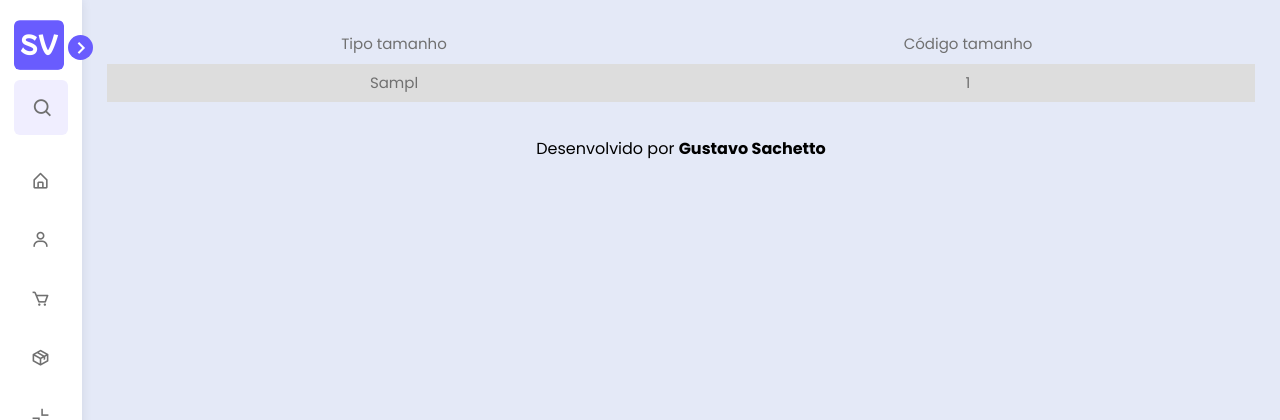
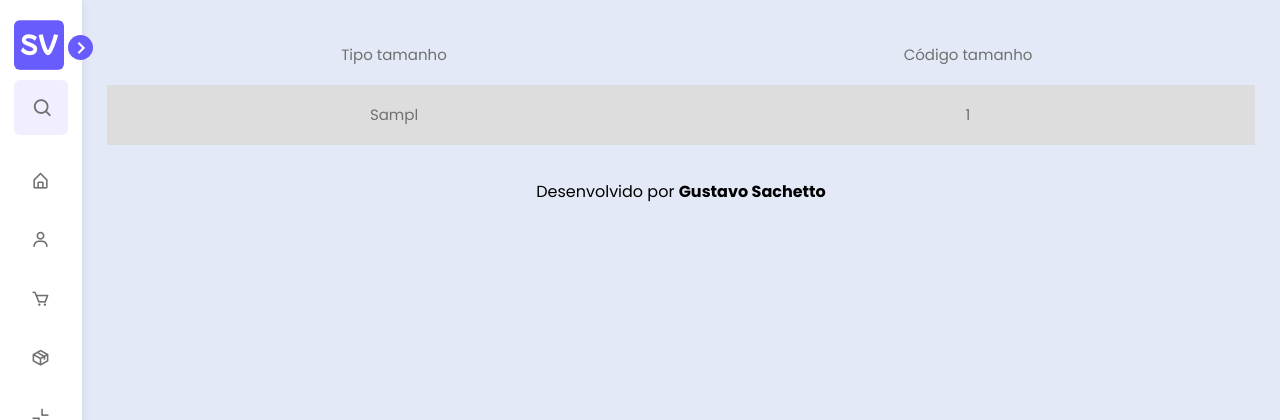
Before and after one commit to GustavoSachetto/Sistema-venda, a PHP site: page /view/pages/tamanho.php in a window 1280 px wide. Shown: the top 420 px of the page. Run offline with PHP 8.4, Linux system fonts and the light colour scheme; tables that the repository leaves empty hold one stand-in row (values such as "Sample post"); some libraries are stand-ins or nearby versions.

Commit message:
Update table.css

```diff
--- a/view/css/table.css
+++ b/view/css/table.css
@@ -42,7 +42,7 @@ main section>form h2 {
     font-size: 18px;
     border-radius: 5px;
     margin-bottom: 10px;
-    max-width: 180px;
+    width: 180px;
     padding: 4px 0 4px 12px;
     color: var(--text-color-dark);
     border: 1px solid var(--text-color);
@@ -73,10 +73,6 @@ table {
     text-align: center;
 }
 
-tr:nth-child(even) {
-    background-color: var(--tbody-color);
-}
-
 table>thead {
     font-size: 17px;
     font-weight: 500;
@@ -91,7 +87,8 @@ table>thead td {
 table>tbody td {
     color: var(--text-color);
     font-size: 15px;
-    padding: 8px 5px;
+    padding: 3px 5px;
+    height: 60px;
 }
 
 table>tfoot td {
@@ -100,6 +97,10 @@ table>tfoot td {
     background-color: var(--secondary-color);
 }
 
+tr:nth-child(even) {
+    background-color: var(--tbody-color);
+}
+
 table tr>td>button {
     border: none;
     background: transparent;
```
